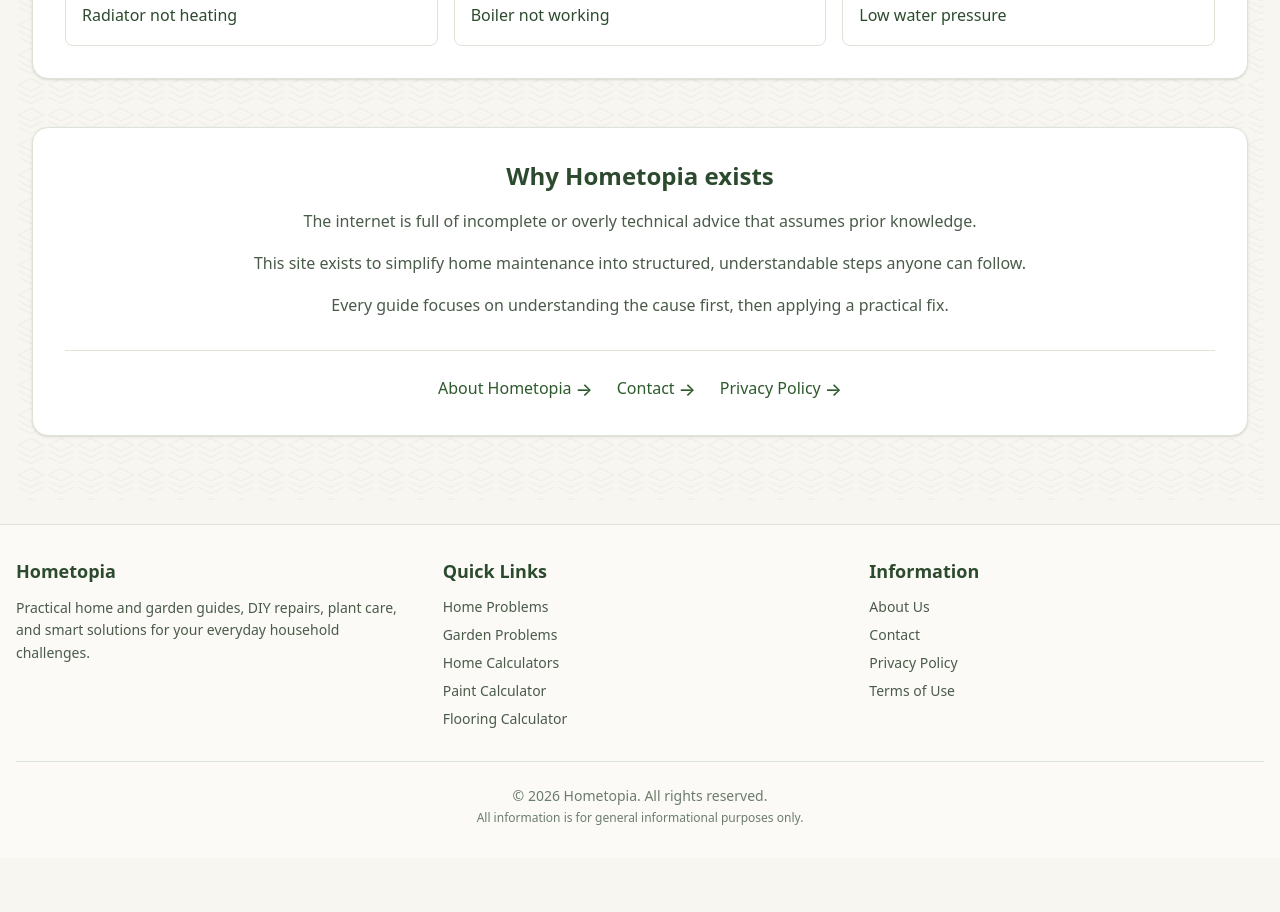
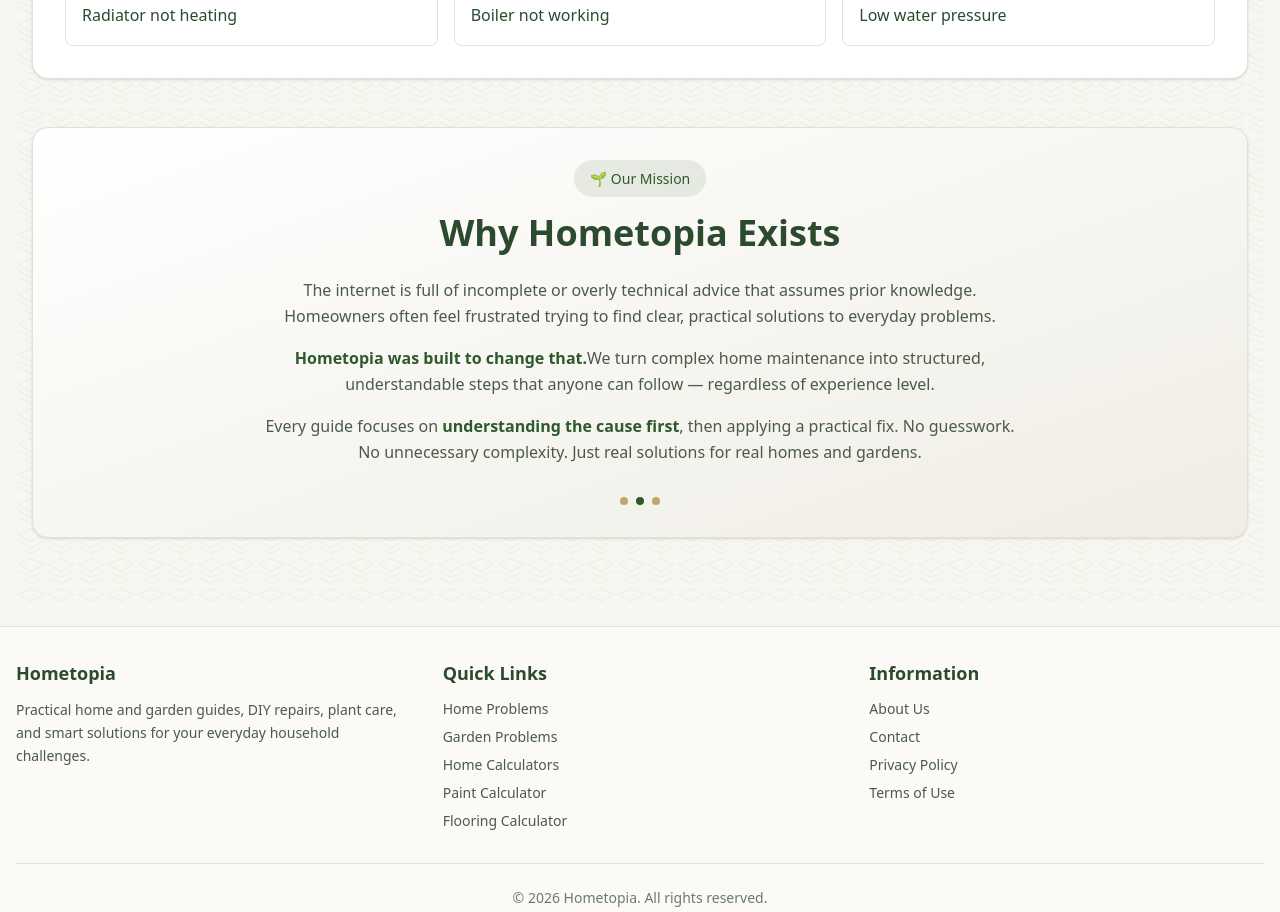
Before and after one commit to MikolajRz/home-help-hub, a Next.js app: page / in a window 1280 px wide. Shown: the part 2320-3232 px from the top of the page. Before the commit the page ends 3178 px from the top, so only its background shows below. Built offline with nearby package versions, Linux system fonts and the light colour scheme; no server answers.

Commit message:
Small changes

```diff
--- a/app/layout.tsx
+++ b/app/layout.tsx
@@ -1,4 +1,4 @@
-import type { Metadata } from "next";
+import type { Metadata, Viewport } from "next";
 import { Geist, Geist_Mono } from "next/font/google";
 
 import "./globals.css";
@@ -20,6 +20,16 @@
   process.env.NEXT_PUBLIC_SITE_URL ??
   "https://home-help-hub-smoky.vercel.app";
 
+// Viewport configuration (dla mobile)
+export const viewport: Viewport = {
+  width: "device-width",
+  initialScale: 1,
+  maximumScale: 5,
+  userScalable: true,
+  themeColor: "#2d5a2c", // zielony kolor marki dla paska przeglądarki na mobile
+  colorScheme: "light",
+};
+
 export const metadata: Metadata = {
   metadataBase: new URL(siteUrl),
 
@@ -32,8 +42,9 @@
     "Practical home and garden guides, DIY repairs, plant care, and smart solutions for your everyday household challenges.",
 
   applicationName: "Hometopia",
-  authors: [{ name: "Hometopia Team" }],
-  creator: "Hometopia",
+  authors: [{ name: "Hometopia Team", url: siteUrl }],
+  creator: "Hometopia Team",
+  publisher: "Hometopia",
 
   keywords: [
     "home repairs",
@@ -47,6 +58,21 @@
     "radiator not heating",
   ],
 
+  // Manifest dla PWA (opcjonalnie)
+  manifest: "/site.webmanifest",
+
+  // Ikony dla różnych urządzeń
+  icons: {
+    icon: [
+      { url: "/favicon.ico", sizes: "any" },
+      { url: "/icon-192.png", type: "image/png", sizes: "192x192" },
+      { url: "/icon-512.png", type: "image/png", sizes: "512x512" },
+    ],
+    apple: [
+      { url: "/apple-icon-180.png", sizes: "180x180", type: "image/png" },
+    ],
+  },
+
   openGraph: {
     type: "website",
     siteName: "Hometopia",
@@ -54,6 +80,7 @@
     description:
       "Practical home and garden guides, DIY repairs, plant care, and smart solutions.",
     url: siteUrl,
+    locale: "en_US",
     images: [
       {
         url: "/og-image.jpg",
@@ -70,10 +97,15 @@
     description:
       "Practical home and garden guides, DIY repairs, plant care, and smart solutions.",
     images: ["/og-image.jpg"],
+    creator: "@hometopia",
+    site: "@hometopia",
   },
 
   alternates: {
     canonical: siteUrl,
+    languages: {
+      "en-US": siteUrl,
+    },
   },
 
   robots: {
@@ -84,7 +116,30 @@
       follow: true,
       "max-image-preview": "large",
       "max-snippet": -1,
+      "max-video-preview": -1,
     },
+  },
+
+  // Dodatkowe meta tagi
+  category: "home improvement",
+  classification: "DIY, Home Improvement, Gardening",
+  referrer: "origin-when-cross-origin",
+  formatDetection: {
+    email: true,
+    address: true,
+    telephone: true,
+  },
+
+  // Apple-specific
+  appleWebApp: {
+    capable: true,
+    title: "Hometopia",
+    statusBarStyle: "black-translucent",
+  },
+
+  // Verification dla Google Search Console (opcjonalnie)
+  verification: {
+    google: "your-google-verification-code", // zastąp swoim kodem
   },
 };
 
--- a/app/page.tsx
+++ b/app/page.tsx
@@ -264,52 +264,47 @@
           </div>
         </section>
 
-        {/* TRUST SECTION Z LINKAMI DO ABOUT, CONTACT I PRIVACY POLICY */}
+                {/* TRUST SECTION - Why Hometopia exists */}
         <section className="max-w-7xl mx-auto px-4 pb-16">
-          <div className="bg-white rounded-2xl p-8 border border-[#dce4d8] shadow-sm text-center">
-            <h2 className="text-2xl font-bold text-[#2c4a2e]">Why Hometopia exists</h2>
+          <div className="bg-gradient-to-br from-white to-[#f0ede5] rounded-2xl p-8 border border-[#dce4d8] shadow-sm">
+            <div className="text-center max-w-3xl mx-auto">
+              <div className="inline-block bg-[#2d5a2c]/10 rounded-full px-4 py-1.5 mb-4">
+                <span className="text-sm font-medium text-[#2d5a2c]">🌱 Our Mission</span>
+              </div>
 
-            <p className="mt-4 text-[#4a5b4a] leading-relaxed">
-              The internet is full of incomplete or overly technical advice that assumes prior knowledge.
-            </p>
+              <h2 className="text-3xl md:text-4xl font-bold text-[#2c4a2e] mb-6">
+                Why Hometopia Exists
+              </h2>
 
-            <p className="mt-4 text-[#4a5b4a] leading-relaxed">
-              This site exists to simplify home maintenance into structured, understandable steps anyone can follow.
-            </p>
+              <div className="space-y-4 text-[#4a5b4a] leading-relaxed">
+                <p>
+                  The internet is full of incomplete or overly technical advice that assumes
+                  prior knowledge. Homeowners often feel frustrated trying to find clear,
+                  practical solutions to everyday problems.
+                </p>
 
-            <p className="mt-4 text-[#4a5b4a] leading-relaxed">
-              Every guide focuses on understanding the cause first, then applying a practical fix.
-            </p>
+                <p>
+                  <strong className="text-[#2d5a2c]">Hometopia was built to change that.</strong>
+                  We turn complex home maintenance into structured, understandable steps that
+                  anyone can follow — regardless of experience level.
+                </p>
 
-            {/* LINKI DO STRON INFORMACYJNYCH */}
-            <div className="mt-8 pt-6 border-t border-[#dce4d8] flex flex-wrap justify-center gap-6">
-              <Link
-                href="/about"
-                className="text-[#2d5a2c] hover:text-[#1f3d1e] font-medium transition-colors inline-flex items-center gap-1"
-              >
-                About Hometopia
-                <span className="text-lg">→</span>
-              </Link>
+                <p>
+                  Every guide focuses on <strong className="text-[#2d5a2c]">understanding the cause first</strong>,
+                  then applying a practical fix. No guesswork. No unnecessary complexity.
+                  Just real solutions for real homes and gardens.
+                </p>
+              </div>
 
-              <Link
-                href="/contact"
-                className="text-[#2d5a2c] hover:text-[#1f3d1e] font-medium transition-colors inline-flex items-center gap-1"
-              >
-                Contact
-                <span className="text-lg">→</span>
-              </Link>
-
-              <Link
-                href="/privacy-policy"
-                className="text-[#2d5a2c] hover:text-[#1f3d1e] font-medium transition-colors inline-flex items-center gap-1"
-              >
-                Privacy Policy
-                <span className="text-lg">→</span>
-              </Link>
+              {/* Dekoracyjny separator */}
+              <div className="mt-8 flex justify-center gap-2">
+                <div className="w-2 h-2 rounded-full bg-[#c4a86b]"></div>
+                <div className="w-2 h-2 rounded-full bg-[#2d5a2c]"></div>
+                <div className="w-2 h-2 rounded-full bg-[#c4a86b]"></div>
+              </div>
             </div>
           </div>
         </section>
-
       </div>
     </main>
   );
```
Also changed, not shown: public/site.webmanifest (added).
